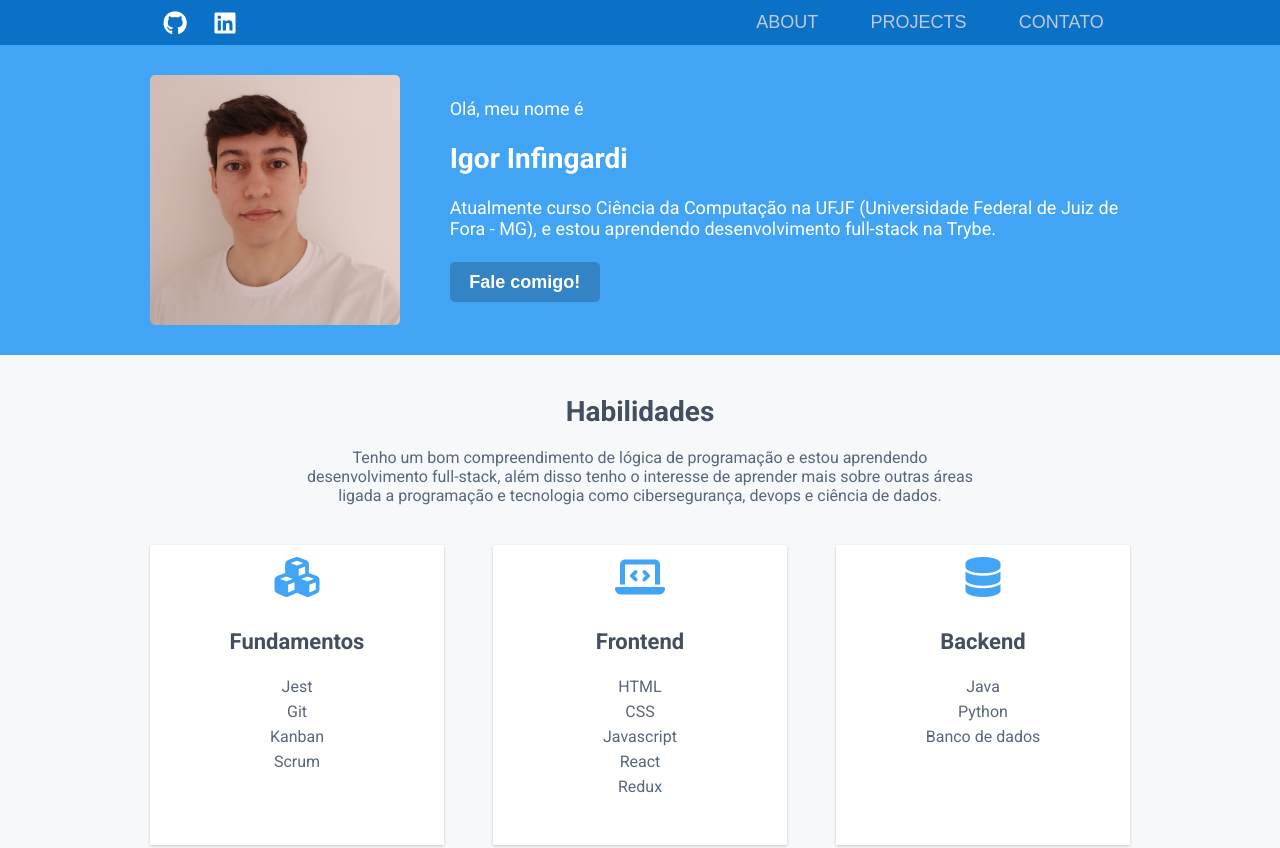
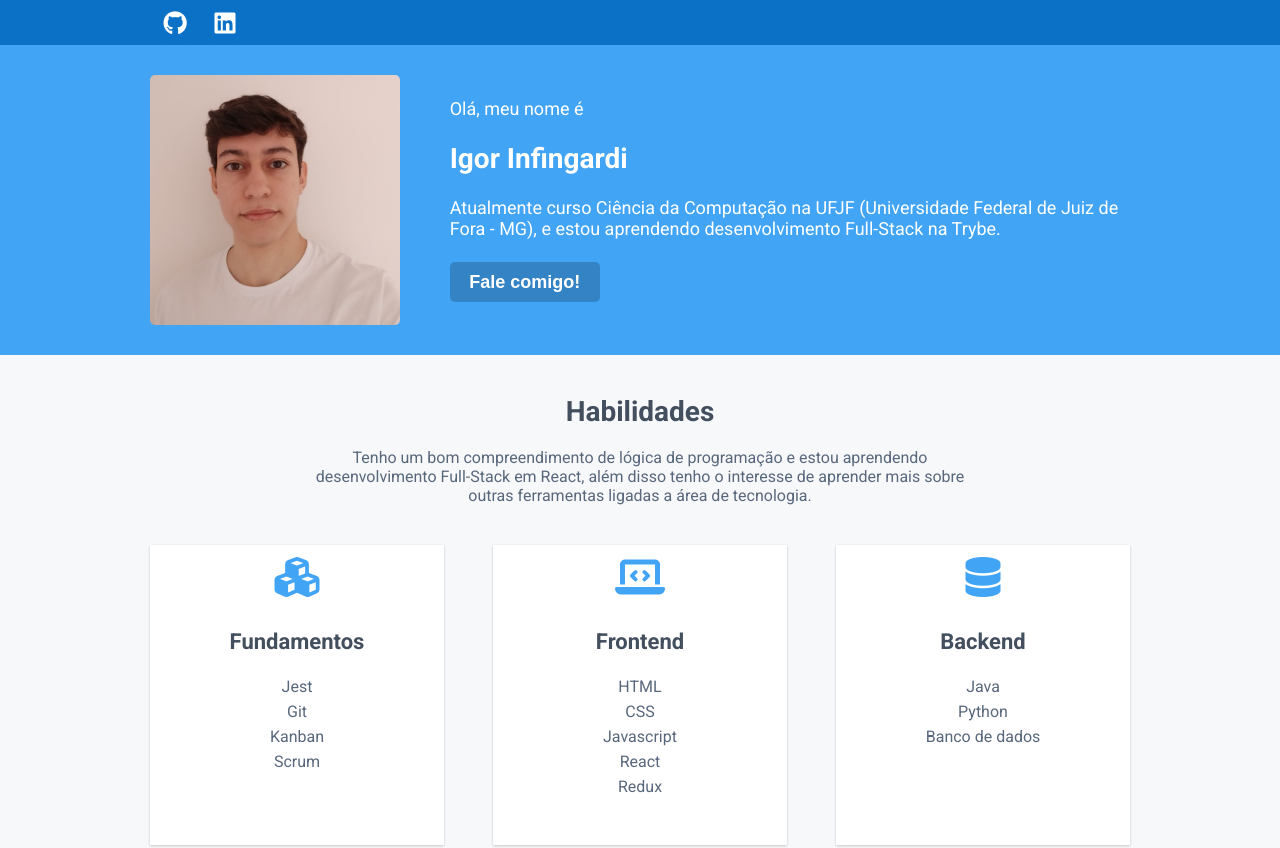
Before and after one commit to infingardi/infingardi.github.io, a website: page index.html in a window 1280 px wide. Shown: the top 848 px of the page. Drawn offline with Linux system fonts and the light colour scheme.

Commit message:
fix: arrumando erro de digitação e removendo shortcuts

```diff
--- a/index.html
+++ b/index.html
@@ -18,12 +18,6 @@
                 <a href="https://github.com/infingardi" class="link-socials"><i class="fa-brands fa-github"></i></a>
                 <a href="https://www.linkedin.com/in/igor-infingardi/" class="link-socials"><i class="fa-brands fa-linkedin"></i></a>
             </nav>
-
-            <nav class="nav-shortcut">
-                <button>ABOUT</button>
-                <button>PROJECTS</button>
-                <button>CONTATO</button>
-            </nav>
         </div>
     </header>
 
@@ -34,7 +28,7 @@
                 <p>Olá, meu nome é</p>
                 <h1>Igor Infingardi</h1>
                 <p>Atualmente curso Ciência da Computação na UFJF (Universidade Federal de Juiz de Fora - MG),
-                    e estou aprendendo desenvolvimento full-stack na Trybe.
+                    e estou aprendendo desenvolvimento Full-Stack na Trybe.
                 </p>
                 <button> <a href="https://www.linkedin.com/in/igor-infingardi/">Fale comigo!</a></button>
             </section>
@@ -44,8 +38,8 @@
     <main>
         <section class="container-about-me">
             <h2>Habilidades</h2>
-            <p>Tenho um bom compreendimento de lógica de programação e estou aprendendo desenvolvimento full-stack,
-                além disso tenho o interesse de aprender mais sobre outras áreas ligada a programação e tecnologia como cibersegurança, devops e ciência de dados.
+            <p>Tenho um bom compreendimento de lógica de programação e estou aprendendo desenvolvimento Full-Stack em React,
+                além disso tenho o interesse de aprender mais sobre outras ferramentas ligadas a área de tecnologia.
             </p>
         </section>
 
@@ -94,7 +88,7 @@
                         <div class="project-description">
                             <h3>Trybe</h3>
                             <p class="project-name"><a href="https://github.com/infingardi/Frontend-Online-Store">Projeto: Frontend Online Store</a></p>
-                            <p class="project-description-text">Este projeto foi desenvolvido em grupo, e para organizar da melhor forma foi escolhida a metodoliga do kanban. </p>
+                            <p class="project-description-text">Este projeto foi desenvolvido em grupo, e para melhor organização foi escolhida a metodologia do kanban. </p>
                         </div>
                     </div>
                     <section class="project-skills">
--- a/style.css
+++ b/style.css
@@ -68,27 +68,6 @@ header .container {
 .link-socials:hover {
     cursor: pointer;
     background-color: #085A9E;
-}
-
-.nav-shortcut {
-    width: 90%;
-    max-width: 400px;
-    display: flex;
-    justify-content: space-around;
-    align-items: center;
-}
-
-.nav-shortcut button{
-    background-color: #0A71C6;
-    border: none;
-    color: #C1C9E0;
-    font-size: 18px;
-    transition: color 0.5s;
-}
-
-.nav-shortcut button:hover {
-    cursor: pointer;
-    color: white;
 }
 
 .container-apresentation {
```
